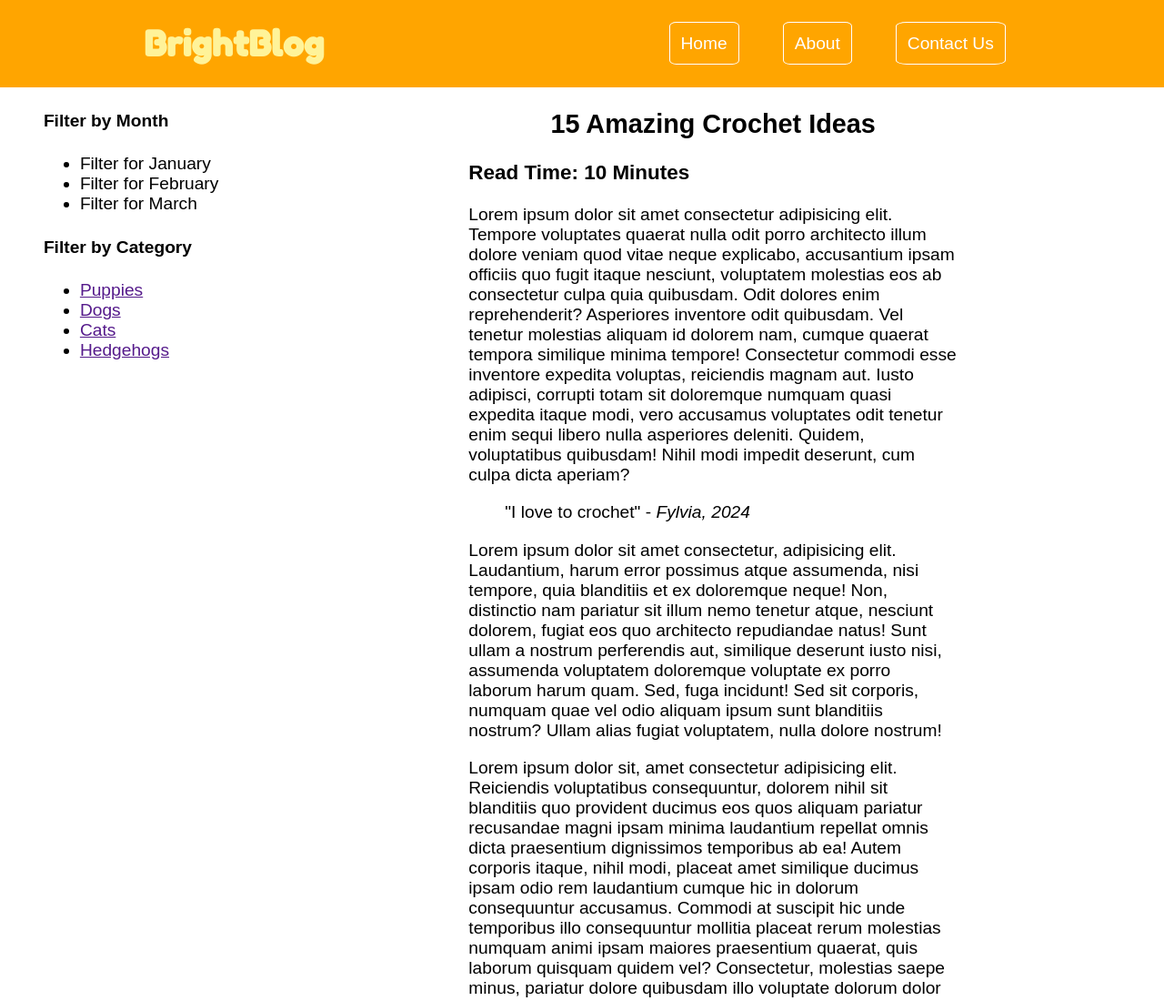
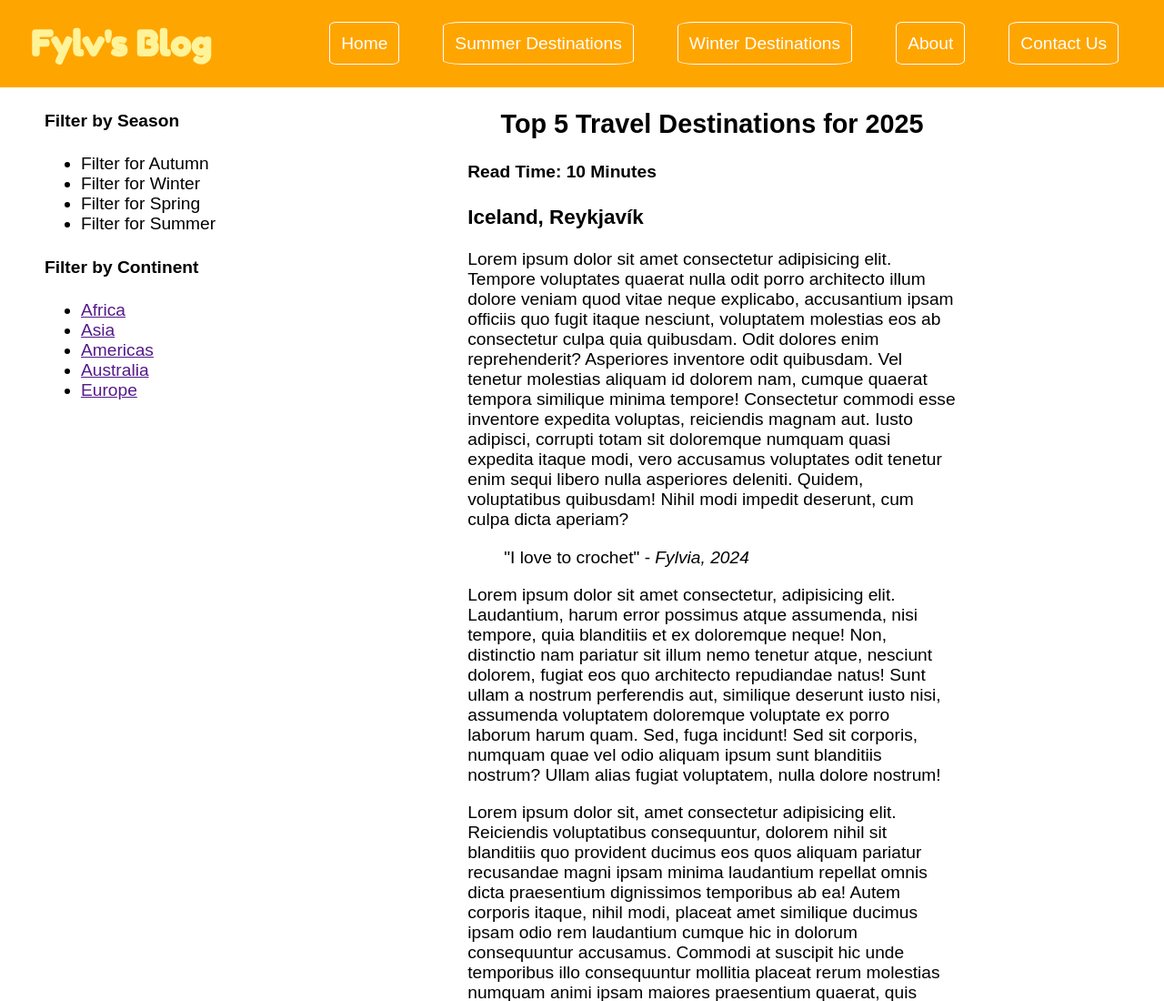
Before and after one commit to Fylvia/fylvia.github.io, a plain HTML site: page index.html in a window 1280 px wide. Shown: the top 1100 px of the page at 91% size. Drawn offline with Linux system fonts and the light colour scheme; no server answers.

Commit message:
Update index.html

```diff
--- a/index.html
+++ b/index.html
@@ -12,10 +12,12 @@
 <body>
     <header id="main-header">
         <!-- the content of the header goes here -->
-         <h1 id="logo">BrightBlog</h1>
+         <h1 id="logo">Fylv's Blog</h1>
          <nav>
             <ul id="nav-ul">
                 <li><a href="" class="navbutton">Home</a></li>
+                <li><a href="" class="navbutton">Summer Destinations</a></li>
+                <li><a href="" class="navbutton">Winter Destinations</a></li>
                 <li><a href="" class="navbutton">About</a></li>
                 <li><a href="" class="navbutton">Contact Us</a></li>
             </ul>
@@ -25,23 +27,25 @@
         <div id="main-content">
             <aside>
                 <section>
-                    <h4>Filter by Month</h4>
+                    <h4>Filter by Season</h4>
                     <nav>
                         <ul>
-                            <li><a href=""></a>Filter for January</li>
-                            <li><a href=""></a>Filter for February</li>
-                            <li><a href=""></a>Filter for March</li>
+                            <li><a href=""></a>Filter for Autumn</li>
+                            <li><a href=""></a>Filter for Winter</li>
+                            <li><a href=""></a>Filter for Spring</li>
+                            <li><a href=""></a>Filter for Summer</li>
                         </ul>
                     </nav>
                 </section>
                 <section>
-                    <h4>Filter by Category</h4>
+                    <h4>Filter by Continent</h4>
                     <nav>
                         <ul>
-                            <li><a href="">Puppies</a></li>
-                            <li><a href="">Dogs</a></li>
-                            <li><a href="">Cats</a></li>
-                            <li><a href="">Hedgehogs</a></li>
+                            <li><a href="">Africa</a></li>
+                            <li><a href="">Asia</a></li>
+                            <li><a href="">Americas</a></li>
+                            <li><a href="">Australia</a></li>
+                            <li><a href="">Europe</a></li>
                         </ul>
                     </nav>
                 </section>
@@ -50,10 +54,11 @@
                 <article>
                <header>
                    <!-- Article's header goes here -->
-                    <h2>15 Amazing Crochet Ideas</h2>
-                    <h3>Read Time: 10 Minutes</h3>
+                    <h2>Top 5 Travel Destinations for 2025</h2>
+                    <h4>Read Time: 10 Minutes</h3>
                </header>
                <main>
+                    <h3>Iceland, Reykjavík</h3>
                    <p>Lorem ipsum dolor sit amet consectetur adipisicing elit. Tempore voluptates quaerat nulla odit porro architecto illum dolore veniam quod vitae neque explicabo, accusantium ipsam officiis quo fugit itaque nesciunt, voluptatem molestias eos ab consectetur culpa quia quibusdam. Odit dolores enim reprehenderit? Asperiores inventore odit quibusdam. Vel tenetur molestias aliquam id dolorem nam, cumque quaerat tempora similique minima tempore! Consectetur commodi esse inventore expedita voluptas, reiciendis magnam aut. Iusto adipisci, corrupti totam sit doloremque numquam quasi expedita itaque modi, vero accusamus voluptates odit tenetur enim sequi libero nulla asperiores deleniti. Quidem, voluptatibus quibusdam! Nihil modi impedit deserunt, cum culpa dicta aperiam?</p>
                    <blockquote>"I love to crochet" - <cite>Fylvia, 2024</cite>
                    </blockquote>
```
